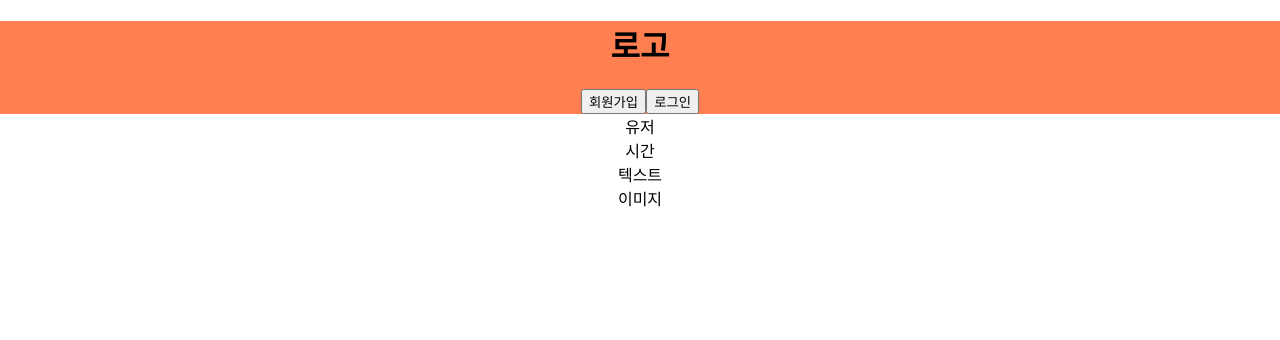
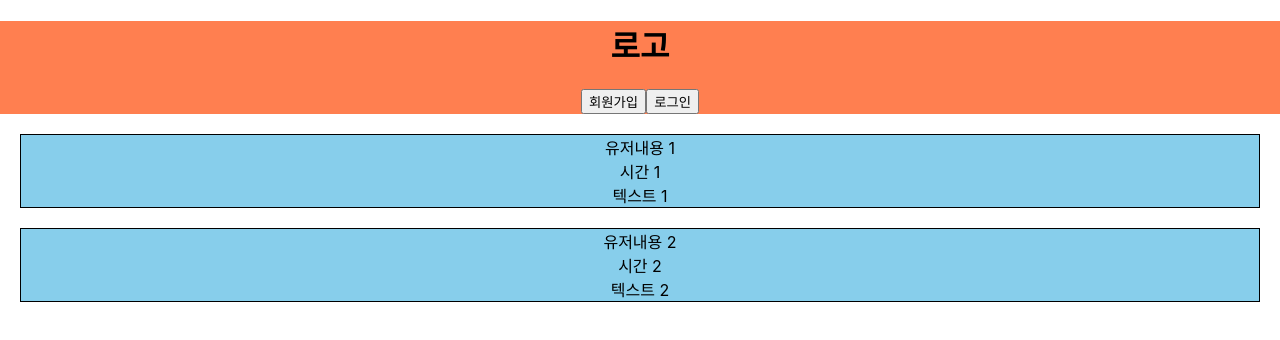
Before and after one commit to puppyGugu/react_deepen, a React (Create React App) app: page / in a window 1280 px wide. Shown: the top 340 px of the page. Built offline with nearby package versions, Linux system fonts and the light colour scheme.

Commit message:
리덕스 연결, Main 컴포넌트에 map으로 값 뿌려주기

```diff
--- a/src/App.js
+++ b/src/App.js
@@ -1,5 +1,4 @@
 import React from "react";
-import logo from './logo.svg';
 import './App.css';
 
 import {Route} from "react-router-dom";
@@ -13,8 +12,8 @@ function App() {
     <div className="App">
       <Nav />
       <Route path="/" component={Main} exact/>
-      <Route path="/signup" component={Signup} exact/>
-      <Route path="/login" component={Login} exact/>
+      <Route path="/signup" component={Signup}/>
+      <Route path="/login" component={Login}/>
     </div>
   );
 }
--- a/src/Login.js
+++ b/src/Login.js
@@ -1,5 +1,5 @@
 import React from "react";
-import styled from "styled-components";
+// import styled from "styled-components";
 
 const Login = (props) => {
     return (
--- a/src/Main.js
+++ b/src/Main.js
@@ -1,19 +1,43 @@
 import React from "react";
 import styled from "styled-components";
 
+import { useSelector } from "react-redux";
+
 const Main = (props) => {
+    const post_list = useSelector((state) => state.post.list);
+    // console.log(post_list);
+
     return (
         <Wrap>
-            <div>유저</div>
-            <div>시간</div>
-            <div>텍스트</div>
-            <div>이미지</div>
+            {post_list.map((list, idx) => {
+                // console.log(list);
+                return (
+                    <Post key={idx}>
+                        <div>{list.user}</div>
+                        <div>{list.time}</div>
+                        <div>{list.text}</div>
+                    </Post>
+                )
+            })}
+
+            {/* <Post>
+                <p>유저</p>
+                <p>시간</p>
+                <p>텍스트</p>
+                <div>이미지</div>
+            </Post> */}
         </Wrap>
     );
 };
 
 const Wrap = styled.div`
+padding:0 20px;
+`
 
+const Post = styled.div`
+margin:20px 0;
+border:1px solid #000;
+background-color:skyblue;.
 `
 
 export default Main;
--- a/src/Signup.js
+++ b/src/Signup.js
@@ -1,5 +1,5 @@
 import React from "react";
-import styled from "styled-components";
+// import styled from "styled-components";
 
 const Signup = (props) => {
     return (
--- a/src/Write.js
+++ b/src/Write.js
@@ -1,5 +1,5 @@
 import React from "react";
-import styled from "styled-components";
+// import styled from "styled-components";
 
 const Write = (props) => {
     return (
--- a/src/index.js
+++ b/src/index.js
@@ -3,13 +3,17 @@ import ReactDOM from 'react-dom/client';
 import './index.css';
 import App from './App';
 import reportWebVitals from './reportWebVitals';
-import {BrowserRouter} from "react-router-dom";
+import { BrowserRouter } from "react-router-dom";
+import { Provider } from "react-redux";
+import store from "./redux/configStore";
 
 const root = ReactDOM.createRoot(document.getElementById('root'));
 root.render(
-  <BrowserRouter>
-    <App />
-  </BrowserRouter>
+  <Provider store={store}>
+    <BrowserRouter>
+      <App />
+    </BrowserRouter>
+  </Provider>
 );
 
 // If you want to start measuring performance in your app, pass a function
--- /dev/null
+++ b/src/redux/configStore.js
@@ -0,0 +1,12 @@
+// import {createStore, combineReducers, applyMiddleware, compose} from "redux";
+import {createStore, combineReducers, applyMiddleware} from "redux";
+import thunk from "redux-thunk";
+import post from "./modules/post";
+
+const middlewares = [thunk];
+const rootReducer = combineReducers({post});
+const enhancer = applyMiddleware(...middlewares);
+
+const store = createStore(rootReducer, enhancer);
+
+export default store;
--- /dev/null
+++ b/src/redux/modules/post.js
@@ -0,0 +1,45 @@
+// Actions
+// const LOAD = 'my-app/widgets/LOAD';
+// const CREATE = 'post/CREATE';
+// const UPDATE = 'my-app/widgets/UPDATE';
+// const REMOVE = 'my-app/widgets/REMOVE';
+
+// 초기값
+const initialState = {
+    list: [
+        { user: "유저내용 1", time: "시간 1", text: "텍스트 1" },
+        { user: "유저내용 2", time: "시간 2", text: "텍스트 2" }
+    ]
+}
+
+// Action Creators
+// export function loadWidgets() {
+//     return { type: LOAD };
+// }
+
+// export function createPost(post) {
+//     return { type: CREATE, post };
+// }
+
+// export function updateWidget(widget) {
+//     return { type: UPDATE, widget };
+// }
+
+// export function removeWidget(widget) {
+//     return { type: REMOVE, widget };
+// }
+
+// Reducer
+export default function reducer(state = initialState, action = {}) {
+    switch (action.type) {
+        // case "post/CREATE": {
+            // // console.log('이제 값을 바꿀거야!');
+            // // state return해서 전체 값을 콘솔에서 확인하며 하는게 좋다
+            // const new_list = [...state.list, action.post];
+            // return { list: post_list };
+        // }
+
+        default:
+            return state;
+    }
+}
```
